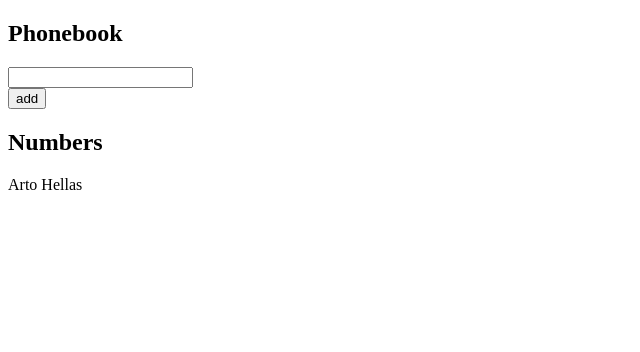
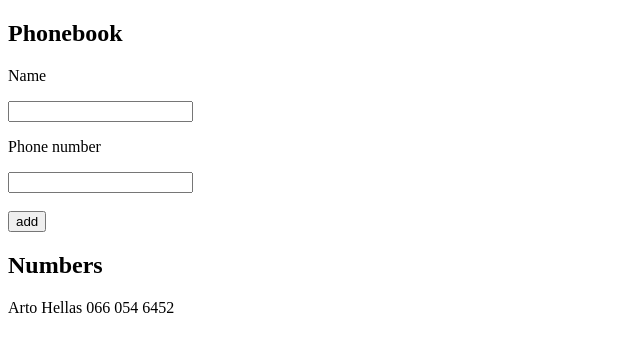
Before and after one commit to JesperOllila/FullStackOpen-2021, a React (Create React App) app in the folder Osa2/puhelinluettelo/: page / in a window 1280 px wide. Shown: the top 352 px of the page, without its empty margins (0-640 px from the left). Built offline with nearby package versions, Linux system fonts and the light colour scheme.

Commit message:
Osa2/puhelinluettelo ohjelmakoodi 2.8

```diff
--- a/Osa2/puhelinluettelo/src/App.js
+++ b/Osa2/puhelinluettelo/src/App.js
@@ -2,21 +2,25 @@ import React, { useState } from 'react'
 
 const Person = (props) => {
   return (
-  <p>{props.person.name}</p>
+  <p>{props.person.name} {props.person.number}</p>
   )
 }
 
 const App = () => {
   const [ persons, setPersons ] = useState([
-    { name: 'Arto Hellas' }
+    { name: 'Arto Hellas',
+      number: '066 054 6452'
+      }
   ])
   const [ newName, setNewName ] = useState('')
+  const [ newNumber, setNewNumber ] = useState('')
 
 
   const addPerson = (event) => {
     event.preventDefault()
     const personObject = {
-      name: newName
+      name: newName,
+      number: newNumber
     }
 
     const compare = persons.filter(persons => personObject.name === persons.name)
@@ -24,16 +28,21 @@ const App = () => {
     if (compare.length !== 0) {
       window.alert(`${newName} is already added to phonebook`)
       setNewName('')
+      setNewNumber('')
     }
     else {
     setPersons(persons.concat(personObject))
     setNewName('')
+    setNewNumber('')
     }
   }
 
 
   const handlePersonChange = (event) => {
     setNewName(event.target.value)
+  }
+  const handleNumberChange = (event) => {
+    setNewNumber(event.target.value)
   }
 
 
@@ -42,19 +51,28 @@ const App = () => {
       <h2>Phonebook</h2>
       <form onSubmit={addPerson}>
         <div>
-          <input
+          <p>Name</p>
+          <input name="Nimi"
             value={newName}
             onChange={handlePersonChange}
           />
         </div>
+        <div>
+          <p>Phone number</p>
+          <input
+            value={newNumber}
+            onChange={handleNumberChange}
+          />
+        </div>
+        <br></br>
         <div>
           <button type="submit">add</button>
         </div>
       </form>
       <h2>Numbers</h2>
       <div>
-        {persons.map(person =>
-          <Person key={person.name} person={person} />
+        {persons.map(persons =>
+          <Person key={persons.name} person={persons} number={persons} />
           )}
       </div>
     </div>
```
